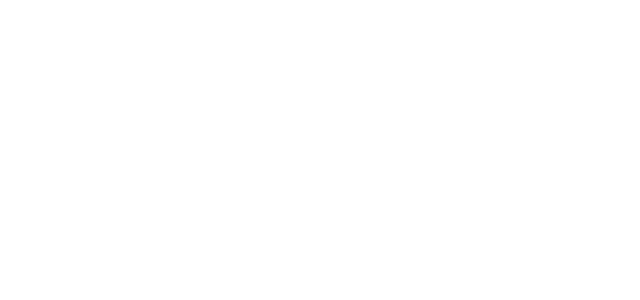
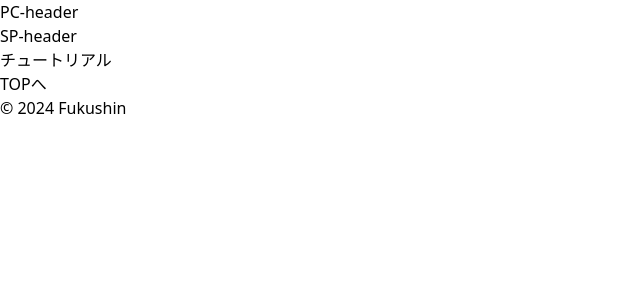
Before and after one commit to yoshihiro-tada/react_vite_pwa_iot_app, a React (Vite) app: page /tutorial in a window 1280 px wide. Before the commit this address had no page. Shown: the top 300 px of the page, without its empty margins (0-640 px from the left). Built offline with nearby package versions, Linux system fonts and the light colour scheme.

Commit message:
page new tutorial

```diff
--- a/src/main.tsx
+++ b/src/main.tsx
@@ -9,6 +9,7 @@
 import Details from "./pages/Details.tsx"
 import DetailsId from "./pages/DetailsId.tsx"
 import Mypage from "./pages/Mypage.tsx"
+import Tutorial from "./pages/Tutorial.tsx"
 
 import { BrowserRouter as Router, Routes, Route } from "react-router-dom";
 
@@ -21,6 +22,7 @@
           <Route path="/details" element={<Details />} />
           <Route path="/details/id" element={<DetailsId />} />
           <Route path="/mypage" element={<Mypage />} />
+          <Route path="/tutorial" element={<Tutorial />} />
         </Route>
       </Routes>
     </Router>
--- /dev/null
+++ b/src/pages/Tutorial.tsx
@@ -0,0 +1,14 @@
+import { Link } from "react-router-dom";
+
+function Tutorial() {
+  return (
+    <>
+      <div className="flex justify-between mb-2">
+        チュートリアル
+      </div>
+      <Link to={`/`} className="block text-blue-600 w-fit text-sm">TOPへ</Link>
+    </>
+  );
+}
+
+export default Tutorial;
```
